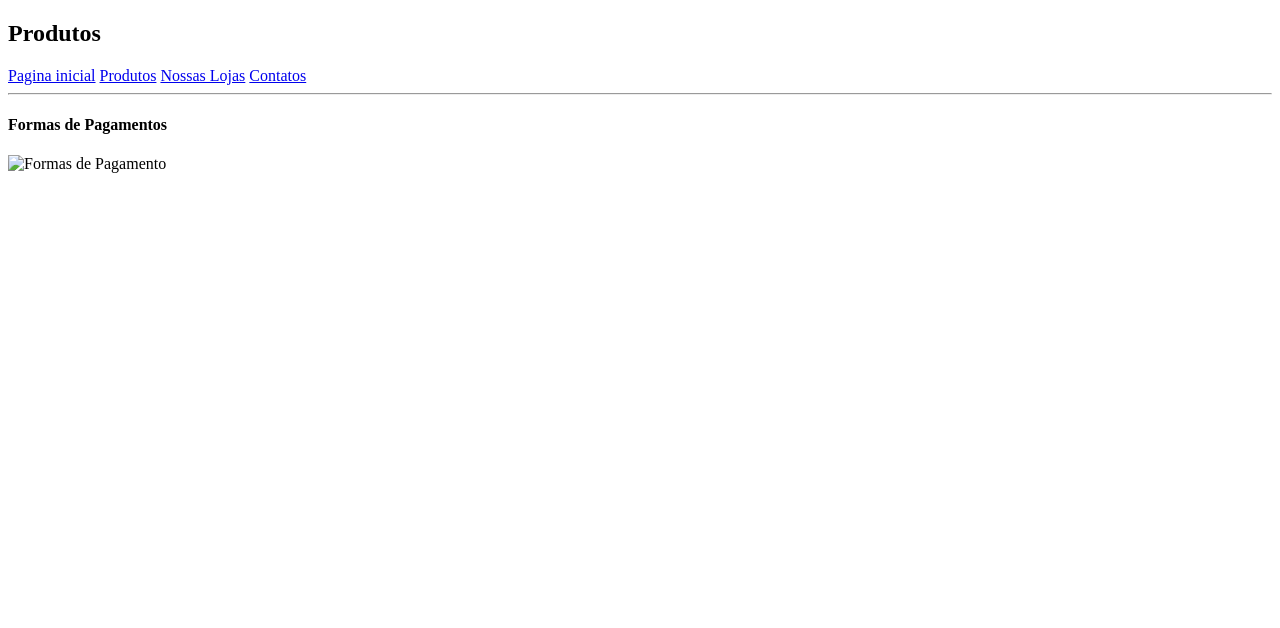
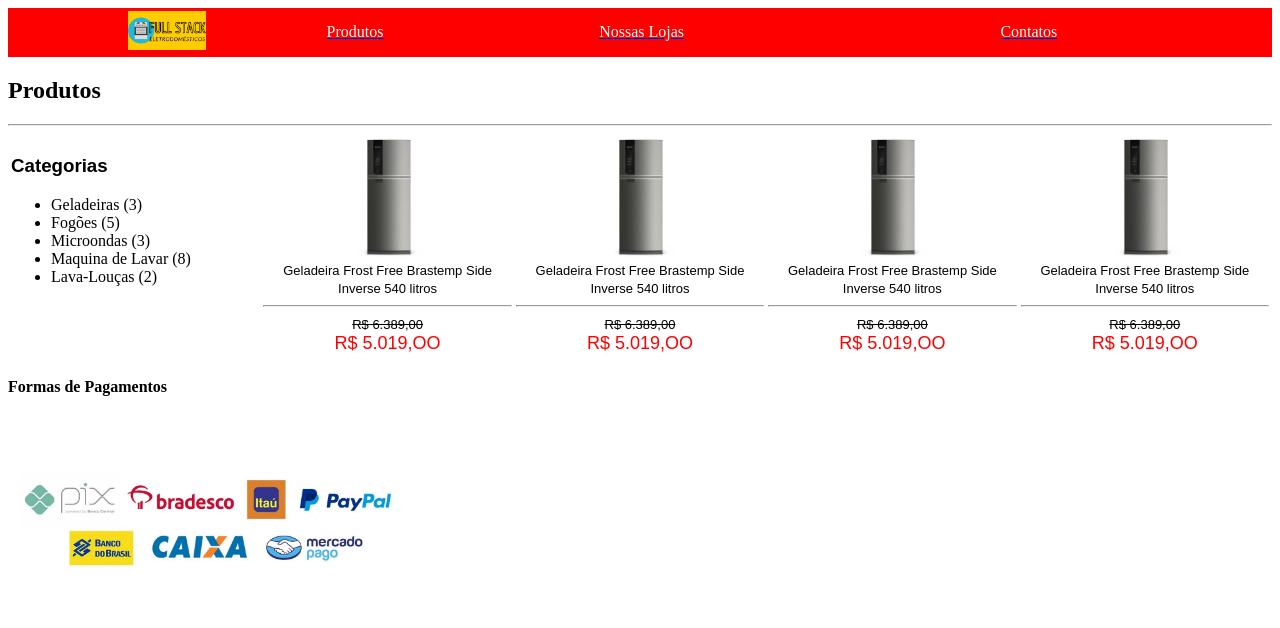
Before and after one commit to kakcruz/projetoeletro, a plain HTML site: page produtos.html in a window 1280 px wide. Drawn offline with Linux system fonts and the light colour scheme.

Commit message:
atualização

```diff
--- a/produtos.html
+++ b/produtos.html
@@ -1,24 +1,109 @@
 <!DOCTYPE html>
 <html lang="pt-br">
+
 <head>
     <meta charset="UTF-8">
     <title>Produtos - Full Stack Eletro</title>
 </head>
+
 <body>
+
+    <!--Menu-->
+    <table width="100%" bgcolor="red">
+        <tr>
+            <td align="center" width="25%"><a href="index.html">
+                    <font face="arial" color="white"><img width="25%" src="./imagens/eletro.png"
+                            alt="Full Stack Eletro"></font>
+                </a></td>
+            <td><a href="produtos.html">
+                    <font color="white">Produtos</font>
+                </a></td>
+            <td><a href="loja.html">
+                    <font color="white">Nossas Lojas</font>
+                </a></td>
+            <td><a href="contato.html">
+                    <font color="white">Contatos</font>
+                </a></td>
+        </tr>
+    </table>
+    <!--FIm do Menu-->
     <h2>Produtos</h2>
-    <a href="index.html">Pagina inicial</a>
-        <a href="produtos.html">Produtos</a>
-        <a href="loja.html">Nossas Lojas</a>
-        <a href="contato.html">Contatos</a>
     <hr>
+    <table border="0" width="100%" cellpadding="">
+        <tr>
+            <td rowspan="5" width="20%" valign="top">
+                <h3>
+                    <font face="Arial">Categorias</font>
+                </h3>
+                <ul>
+                    <li>
+                        <font>Geladeiras (3)</font>
+                    </li>
+                    <li>
+                        <font>Fogões (5)</font>
+                    </li>
+                    <li>
+                        <font>Microondas (3)</font>
+                    </li>
+                    <li>
+                        <font>Maquina de Lavar (8)</font>
+                    </li>
+                    <li>
+                        <font>Lava-Louças (2)</font>
+                    </li>
+                </ul>
+
+
+            </td>
+
+            <td width="20%" align="center" valign="bottom">
+                <img src="./imagens/geladeira.jpg" alt="" width="120px">
+                <br>
+                <font face="Arial" size="2">Geladeira Frost Free Brastemp Side Inverse 540 litros</font>
+                <hr>
+                <font face="Arial" size="2"><strike>R$ 6.389,00</strike></font><br>
+                <font face="Arial" size="4" color="red">R$ 5.019,OO</font>
+            </td>
+
+            <td width="20%" align="center" valign="bottom">
+                <img src="./imagens/geladeira.jpg" alt="" width="120px">
+                <br>
+                <font face="Arial" size="2">Geladeira Frost Free Brastemp Side Inverse 540 litros</font>
+                <hr>
+                <font face="Arial" size="2"><strike>R$ 6.389,00</strike></font><br>
+                <font face="Arial" size="4" color="red">R$ 5.019,OO</font>
+            </td>
+
+            <td width="20%" align="center" valign="bottom">
+                <img src="./imagens/geladeira.jpg" alt="" width="120px">
+                <br>
+                <font face="Arial" size="2">Geladeira Frost Free Brastemp Side Inverse 540 litros</font>
+                <hr>
+                <font face="Arial" size="2"><strike>R$ 6.389,00</strike></font><br>
+                <font face="Arial" size="4" color="red">R$ 5.019,OO</font>
+            </td>
+
+            <td width="20%" align="center" valign="bottom">
+                <img src="./imagens/geladeira.jpg" alt="" width="120px">
+                <br>
+                <font face="Arial" size="2">Geladeira Frost Free Brastemp Side Inverse 540 litros</font>
+                <hr>
+                <font face="Arial" size="2"><strike>R$ 6.389,00</strike></font><br>
+                <font face="Arial" size="4" color="red">R$ 5.019,OO</font>
+            </td>
+
+
+        </tr>
+    </table>
 
     <h4>Formas de Pagamentos</h4>
 
-        <img src="./imagens/formasdepagamento.png" alt="Formas de Pagamento">
+    <img src="./imagens/pagar.jpeg" alt="Formas de Pagamento" width="400px">
 
 
 
 
 
 </body>
+
 </html>
```
Also changed, not shown: contato.html (+13 -4 lines), loja.html (+12 -4 lines), imagens/geladeira.jpg (added), imagens/pagar.jpeg (added).
